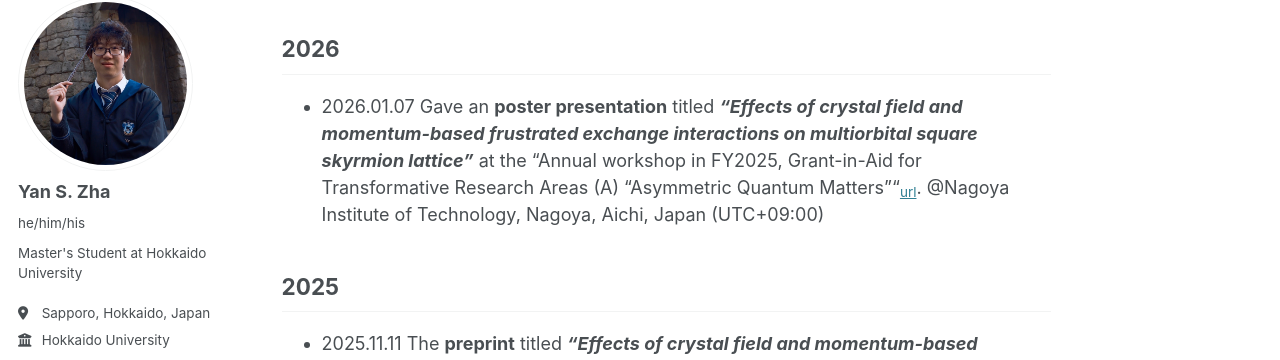
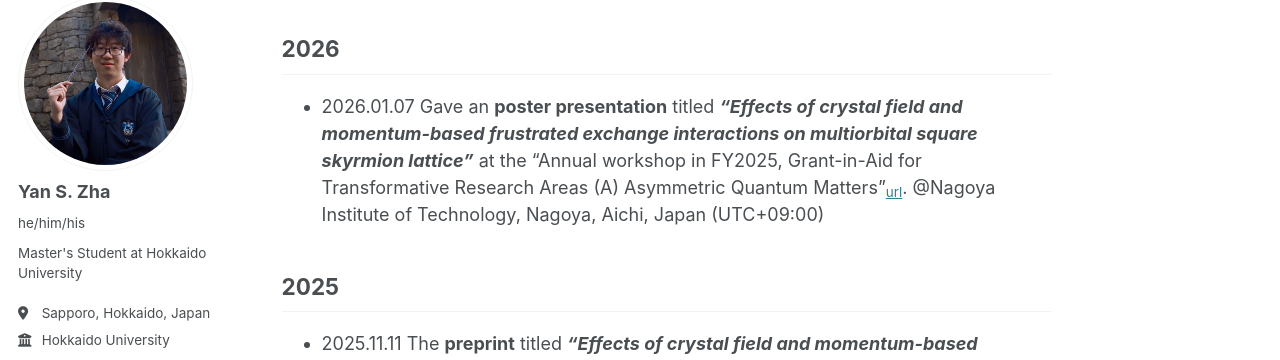
Before and after one commit to yzhacn/yzhacn.github.io, a Jekyll site: the page built from _pages/about.md, in a window 1280 px wide and 900 px high, scrolled down 537 px. Shown: the part 110-470 px from the top of the window. Built offline with Jekyll 4.4.1, drawn with Linux system fonts in a browser that asks for light colours; some web fonts are replaced.

```diff
--- a/_pages/about.md
+++ b/_pages/about.md
@@ -19,7 +19,7 @@ NEWS
 ======
 
 ## 2026
-* 2026.01.07 Gave an **poster presentation** titled ***"Effects of crystal field and momentum-based frustrated exchange interactions on multiorbital square skyrmion lattice"*** at the "Annual workshop in FY2025, Grant-in-Aid for Transformative Research Areas (A) "Asymmetric Quantum Matters""<sub>[url](https://asymmetry.hiroshima-u.ac.jp/event/3097)</sub>. @Nagoya Institute of Technology, Nagoya, Aichi, Japan (UTC+09:00)
+* 2026.01.07 Gave an **poster presentation** titled ***"Effects of crystal field and momentum-based frustrated exchange interactions on multiorbital square skyrmion lattice"*** at the "Annual workshop in FY2025, Grant-in-Aid for Transformative Research Areas (A) Asymmetric Quantum Matters"<sub>[url](https://asymmetry.hiroshima-u.ac.jp/event/3097)</sub>. @Nagoya Institute of Technology, Nagoya, Aichi, Japan (UTC+09:00)
 
 ## 2025
 * 2025.11.11 The **preprint** titled ***"Effects of crystal field and momentum-based frustrated exchange interactions on multiorbital square skyrmion lattice"*** ([arXiv:2511.05896 [cond-mat.str-el]](https://arxiv.org/abs/2511.05896)) is available on ***arXiv***. (UTC+09:00)
```
